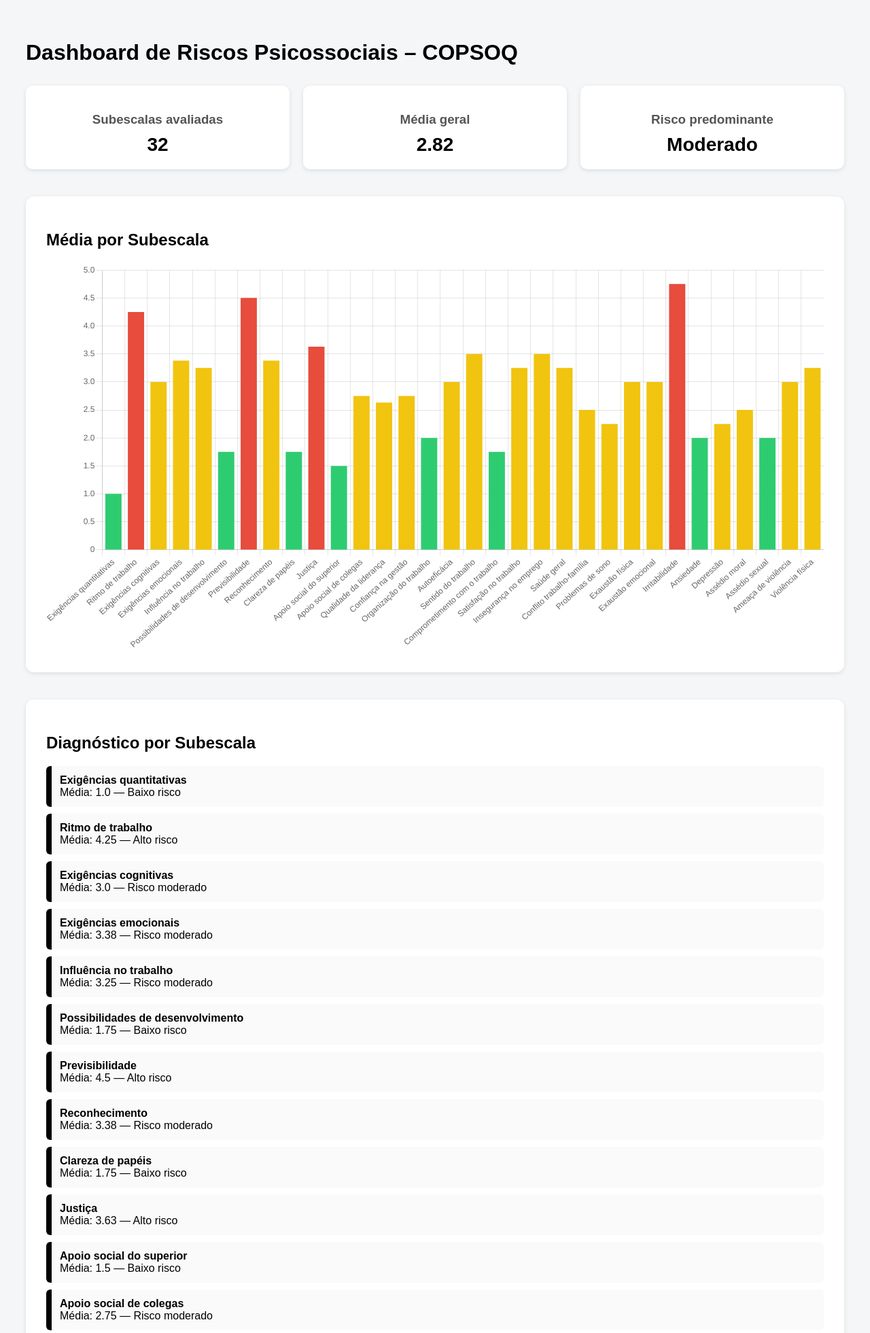
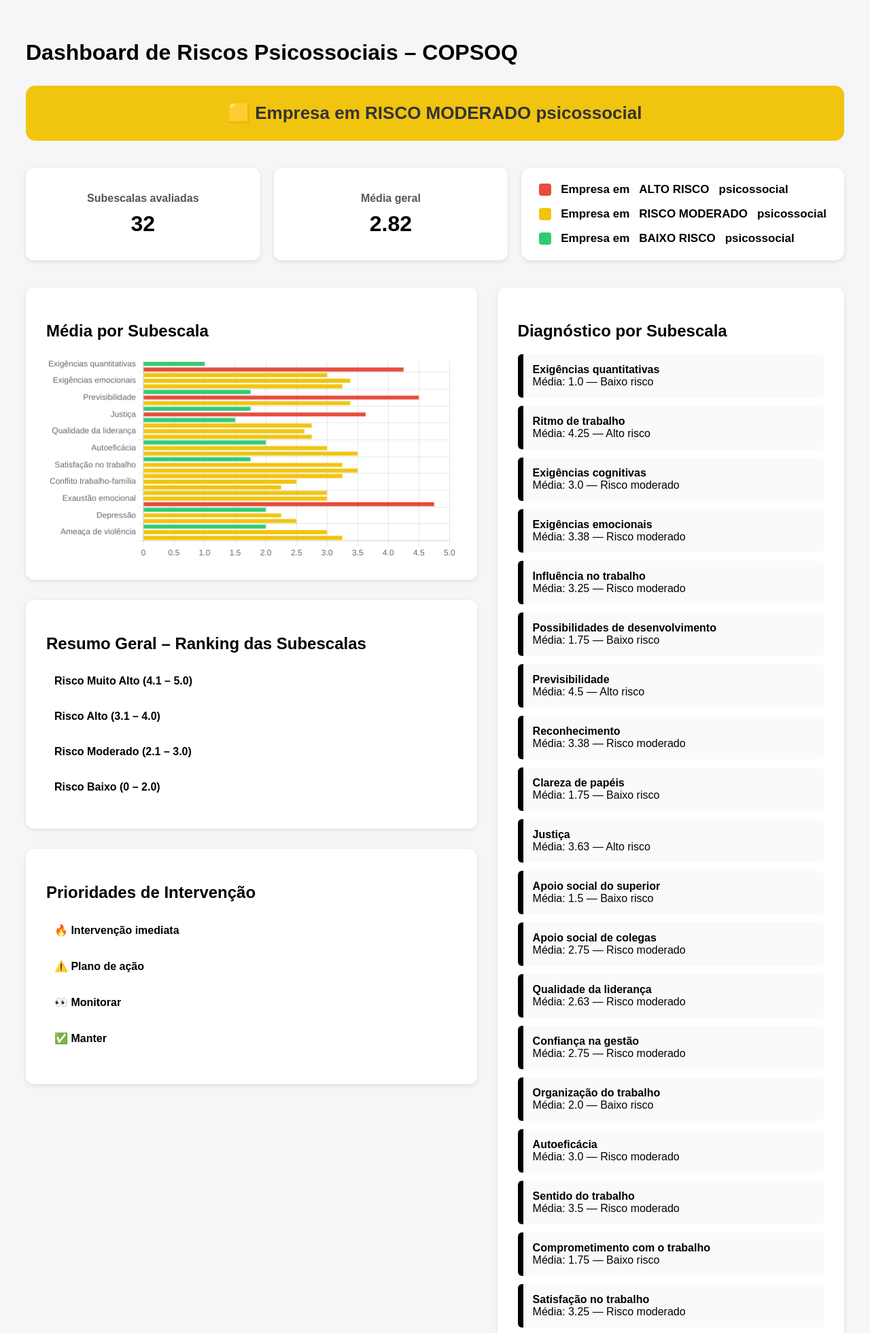
Before and after one commit to crsouza993/questionariopython, a Flask app: page /correcao/4 in a window 1280 px wide. Shown: the top 1961 px of the page at 68% size. Run offline with Flask 3, Linux system fonts and the light colour scheme; data comes from the database, SQL or seed files in the repository; both versions use the stored data as it was after the commit.

Commit message:
dashboard em andamento

```diff
--- a/app.py
+++ b/app.py
@@ -230,14 +230,54 @@
     conn.close()
     return render_template("questionario.html", empresa=empresa)
 
+# DASHBOARD
+@app.route("/dashboard/<int:empresa_id>")
+def dashboard(empresa_id):
+    tabela = gerar_correcao(empresa_id)
+    resumo = gerar_resumo_empresa(empresa_id)
+
+    if not resumo:
+        return "Sem dados para esta empresa", 404
+
+    return render_template(
+        "dashboard.html",
+        tabela=tabela,
+        resumo=resumo
+    )
 
 
 # CORREÇÃO POR EMPRESA
 @app.route("/correcao/<int:empresa_id>")
 def correcao(empresa_id):
-    dados = gerar_correcao(empresa_id)
-    return render_template("dashboard.html", dados=dados)
+    tabela = gerar_correcao(empresa_id)
+    resumo = gerar_resumo(tabela)
 
+    return render_template(
+        "dashboard.html",
+        tabela=tabela,
+        resumo=resumo
+    )
+
+
+def gerar_resumo(tabela):
+    total_subescalas = len(tabela)
+
+    media_geral = round(
+        sum(item["media"] for item in tabela) / total_subescalas, 2
+    ) if total_subescalas > 0 else 0
+
+    if media_geral <= 2:
+        risco_geral = "Baixo risco"
+    elif media_geral <= 3.5:
+        risco_geral = "Risco moderado"
+    else:
+        risco_geral = "Alto risco"
+
+    return {
+        "total_subescalas": total_subescalas,
+        "media_geral": media_geral,
+        "risco_geral": risco_geral
+    }
 
 
 @app.route("/obrigado")
--- a/templates/dashboard.html
+++ b/templates/dashboard.html
@@ -17,6 +17,26 @@
       margin-bottom: 30px;
     }
 
+    /* =========================
+       STATUS GERAL
+       ========================= */
+    .status-geral {
+      padding: 25px;
+      border-radius: 14px;
+      font-size: 26px;
+      font-weight: bold;
+      color: white;
+      text-align: center;
+      margin-bottom: 40px;
+    }
+
+    .status-alto { background: #e74c3c; }
+    .status-moderado { background: #f1c40f; color: #333; }
+    .status-baixo { background: #2ecc71; }
+
+    /* =========================
+       CARDS
+       ========================= */
     .cards {
       display: grid;
       grid-template-columns: repeat(3, 1fr);
@@ -27,7 +47,7 @@
     .card {
       background: white;
       padding: 20px;
-      border-radius: 10px;
+      border-radius: 12px;
       box-shadow: 0 2px 6px rgba(0,0,0,.1);
       text-align: center;
     }
@@ -35,10 +55,21 @@
     .card h3 {
       margin-bottom: 10px;
       color: #555;
+      font-size: 16px;
     }
 
     .card strong {
-      font-size: 28px;
+      font-size: 32px;
+    }
+
+    /* =========================
+       LAYOUT EM LINHA
+       ========================= */
+    .linha {
+      display: grid;
+      grid-template-columns: 1.3fr 1fr;
+      gap: 30px;
+      margin-bottom: 40px;
     }
 
     .bloco {
@@ -46,12 +77,11 @@
       padding: 30px;
       border-radius: 12px;
       box-shadow: 0 2px 6px rgba(0,0,0,.1);
-      margin-bottom: 40px;
     }
 
     .lista div {
-      padding: 12px;
-      margin-bottom: 10px;
+      padding: 14px;
+      margin-bottom: 12px;
       border-left: 8px solid;
       border-radius: 6px;
       background: #fafafa;
@@ -60,43 +90,249 @@
     .baixo { border-color: #2ecc71; }
     .moderado { border-color: #f1c40f; }
     .alto { border-color: #e74c3c; }
+
+/* =========================
+   LEGENDA DE CORES
+   ========================= */
+.legenda {
+  background: white;
+  padding: 22px 26px;
+  border-radius: 14px;
+  box-shadow: 0 2px 6px rgba(0,0,0,.1);
+  display: flex;
+  flex-direction: column;
+  gap: 16px;
+}
+
+.legenda-item {
+  display: flex;
+  align-items: center;
+  gap: 14px;
+  font-size: 17px;
+  font-weight: 600;
+  white-space: nowrap;
+}
+
+.legenda-cor {
+  width: 18px;
+  height: 18px;
+  border-radius: 4px;
+  flex-shrink: 0;
+}
+
+.cor-alto { background: #e74c3c; }
+.cor-moderado { background: #f1c40f; }
+.cor-baixo { background: #2ecc71; }
+
+@media print {
+  * {
+    -webkit-print-color-adjust: exact !important;
+    print-color-adjust: exact !important;
+  }
+
+  body {
+    background: white;
+    padding: 0;
+  }
+
+  button {
+    display: none;
+  }
+
+  .card,
+  .bloco,
+  .status-geral {
+    box-shadow: none;
+  }
+
+  canvas {
+    max-width: 100% !important;
+    height: auto !important;
+  }
+}
+@media print {
+
+  /* NÃO QUEBRAR O BLOCO DE DIAGNÓSTICO */
+  .diagnostico-print {
+    break-inside: avoid;
+    page-break-inside: avoid;
+  }
+
+  /* NÃO QUEBRAR CADA ITEM */
+  .item-diagnostico {
+    break-inside: avoid;
+    page-break-inside: avoid;
+  }
+
+  /* FORÇA TUDO A CABER MELHOR */
+  .diagnostico-print .lista div {
+    font-size: 13px;
+    padding: 10px;
+    margin-bottom: 8px;
+  }
+
+  /* REMOVE SOBRAS DE ESPAÇO */
+  .bloco {
+    margin-bottom: 20px;
+  }
+}
+
+.coluna-esquerda {
+  display: flex;
+  flex-direction: column;
+  gap: 30px;
+}
+
+.ranking .rank {
+  padding: 12px;
+  border-radius: 6px;
+  font-weight: bold;
+  margin-bottom: 10px;
+}
+
+.prioridades {
+  list-style: none;
+  padding: 0;
+}
+
+.prioridades li {
+  padding: 12px;
+  margin-bottom: 10px;
+  border-radius: 6px;
+  font-weight: bold;
+}
+
   </style>
 </head>
 
 <body>
+
 <h1>Dashboard de Riscos Psicossociais – COPSOQ</h1>
+
+{% if tabela|length == 0 %}
+  <div class="status-geral status-moderado">
+    ⚠️ Ainda não há respostas suficientes para gerar o diagnóstico
+  </div>
+{% else %}
+
+  {% set media_geral = (tabela | map(attribute='media') | sum / tabela|length) %}
+
+  {% if media_geral > 3.5 %}
+    <div class="status-geral status-alto">
+      🟥 Empresa em <strong>ALTO RISCO</strong> psicossocial
+    </div>
+  {% elif media_geral > 2 %}
+    <div class="status-geral status-moderado">
+      🟨 Empresa em <strong>RISCO MODERADO</strong> psicossocial
+    </div>
+  {% else %}
+    <div class="status-geral status-baixo">
+      🟩 Empresa em <strong>BAIXO RISCO</strong> psicossocial
+    </div>
+  {% endif %}
+
+{% endif %}
+
+<!-- =========================
+     CARDS RESUMO
+     ========================= -->
 <div class="cards">
   <div class="card">
     <h3>Subescalas avaliadas</h3>
-    <strong>{{ dados|length }}</strong>
+    <strong>{{ tabela|length }}</strong>
   </div>
 
   <div class="card">
     <h3>Média geral</h3>
     <strong>
-      {{ (dados | map(attribute='media') | sum / dados|length) | round(2) }}
+      {% if tabela|length > 0 %}
+        {{ media_geral | round(2) }}
+      {% else %}
+        —
+      {% endif %}
     </strong>
   </div>
 
-  <div class="card">
-    <h3>Risco predominante</h3>
-    <strong>
-      {% set riscos = dados | map(attribute='risco') | list %}
-      {% if riscos.count('Alto risco') >= riscos.count('Risco moderado') %}
-        Alto
-      {% else %}
-        Moderado
-      {% endif %}
-    </strong>
+<div class="legenda">
+  <div class="legenda-item">
+    <div class="legenda-cor cor-alto"></div>
+    Empresa em <strong>ALTO RISCO</strong> psicossocial
+  </div>
+
+  <div class="legenda-item">
+    <div class="legenda-cor cor-moderado"></div>
+    Empresa em <strong>RISCO MODERADO</strong> psicossocial
+  </div>
+
+  <div class="legenda-item">
+    <div class="legenda-cor cor-baixo"></div>
+   Empresa em <strong>BAIXO RISCO</strong> psicossocial
   </div>
 </div>
-<div class="bloco">
-  <h2>Média por Subescala</h2>
-  <canvas id="grafico"></canvas>
 </div>
 
+<!-- =========================
+     GRÁFICO + DIAGNÓSTICO LADO A LADO
+     ========================= -->
+<div class="linha">
+
+  <!-- COLUNA ESQUERDA -->
+  <div class="coluna-esquerda">
+
+    <div class="bloco">
+      <h2>Média por Subescala</h2>
+      <canvas id="grafico"></canvas>
+    </div>
+
+    <!-- 🔹 RESUMO GERAL – RANKING -->
+    <div class="bloco">
+      <h2>Resumo Geral – Ranking das Subescalas</h2>
+
+      <div class="ranking">
+        <div class="rank alto">Risco Muito Alto (4.1 – 5.0)</div>
+        <div class="rank alto">Risco Alto (3.1 – 4.0)</div>
+        <div class="rank moderado">Risco Moderado (2.1 – 3.0)</div>
+        <div class="rank baixo">Risco Baixo (0 – 2.0)</div>
+      </div>
+    </div>
+
+    <!-- 🔹 PRIORIDADES DE INTERVENÇÃO -->
+    <div class="bloco">
+      <h2>Prioridades de Intervenção</h2>
+
+      <ul class="prioridades">
+        <li class="alto">🔥 Intervenção imediata</li>
+        <li class="moderado">⚠️ Plano de ação</li>
+        <li class="moderado">👀 Monitorar</li>
+        <li class="baixo">✅ Manter</li>
+      </ul>
+    </div>
+
+  </div>
+
+  <!-- COLUNA DIREITA -->
+  <div class="bloco diagnostico-print">
+    <h2>Diagnóstico por Subescala</h2>
+
+    <div class="lista">
+      {% for item in tabela %}
+        <div class="item-diagnostico
+          {% if item.risco == 'Baixo risco' %}baixo
+          {% elif item.risco == 'Risco moderado' %}moderado
+          {% else %}alto{% endif %}
+        ">
+          <strong>{{ item.subescala }}</strong><br>
+          Média: {{ item.media }} — {{ item.risco }}
+        </div>
+      {% endfor %}
+    </div>
+  </div>
+
+</div>
+
+
 <script>
-const dados = {{ dados | tojson }};
+const dados = {{ tabela | tojson }};
 
 const labels = dados.map(d => d.subescala);
 const medias = dados.map(d => d.media);
@@ -116,30 +352,32 @@
     }]
   },
   options: {
+    indexAxis: 'y',
     plugins: { legend: { display: false } },
     scales: {
-      y: { beginAtZero: true, max: 5 }
+      x: { min: 0, max: 5 }
     }
   }
 });
 </script>
-<div class="bloco">
-  <h2>Diagnóstico por Subescala</h2>
 
-  <div class="lista">
-    {% for item in dados %}
-      <div class="
-        {% if item.risco == 'Baixo risco' %}baixo
-        {% elif item.risco == 'Risco moderado' %}moderado
-        {% else %}alto{% endif %}
-      ">
-        <strong>{{ item.subescala }}</strong><br>
-        Média: {{ item.media }} — {{ item.risco }}
-      </div>
-    {% endfor %}
-  </div>
-</div>
 
-</div>
+
+<button onclick="window.print()" style="
+  padding:12px 20px;
+  background:#2c3e50;
+  color:white;
+  border:none;
+  border-radius:8px;
+  font-size:16px;
+  cursor:pointer;
+  margin-bottom:20px;
+">
+  📄 Exportar PDF
+</button>
+
+
+
+
 </body>
 </html>
```
Also changed, not shown: copsoq.db.
